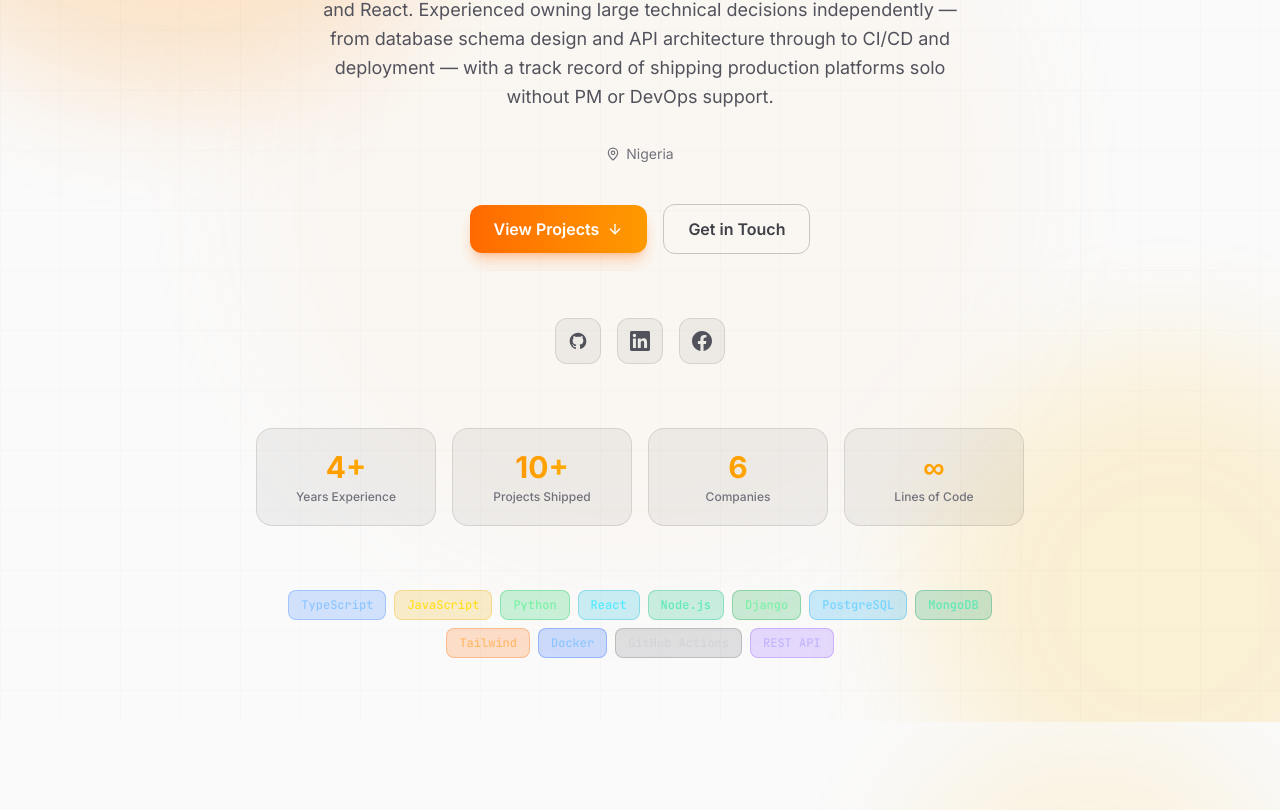
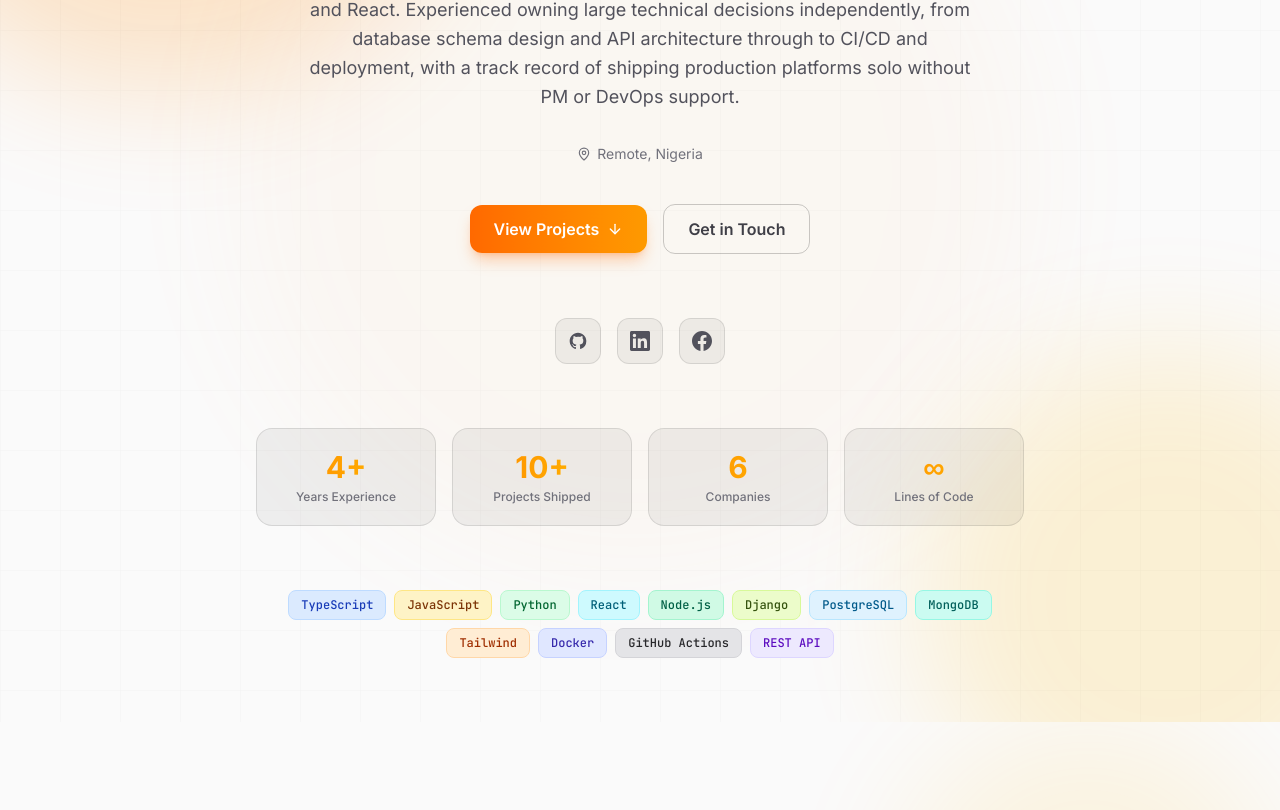
Before and after one commit to collinsoden/Collinsoden, a React (Vite) app: page / in a window 1280 px wide. Shown: the part 390-1200 px from the top of the page. Built offline with nearby package versions, Linux system fonts and the light colour scheme; no server answers.

Commit message:
fix: added separate colours for light theme batch display

```diff
--- a/src/data/portfolio.ts
+++ b/src/data/portfolio.ts
@@ -2,8 +2,8 @@ export const personalInfo = {
   name: "Collins Oden",
   title: "Fullstack Software Engineer",
   tagline: "Node.js · TypeScript · React",
-  bio: "Fullstack engineer with four years of experience building and shipping scalable backend systems and web applications across Node.js, TypeScript, Python and React. Experienced owning large technical decisions independently — from database schema design and API architecture through to CI/CD and deployment — with a track record of shipping production platforms solo without PM or DevOps support.",
-  location: "Nigeria",
+  bio: "Fullstack engineer with four years of experience building and shipping scalable backend systems and web applications across Node.js, TypeScript, Python and React. Experienced owning large technical decisions independently, from database schema design and API architecture through to CI/CD and deployment, with a track record of shipping production platforms solo without PM or DevOps support.",
+  location: "Remote, Nigeria",
   availability: "Open to opportunities",
   email: "Collinsoden22@gmail.com",
   github: "https://github.com/collinsoden",
@@ -42,42 +42,63 @@ export const skills = [
 export const techBadges = [
   {
     name: "TypeScript",
-    color: "bg-blue-500/20 text-blue-300 border-blue-500/30",
+    color:
+      "bg-blue-100 text-blue-800 border-blue-200 dark:bg-blue-500/20 dark:text-blue-300 dark:border-blue-500/30",
   },
   {
     name: "JavaScript",
-    color: "bg-yellow-500/20 text-yellow-300 border-yellow-500/30",
+    color:
+      "bg-amber-100 text-amber-900 border-amber-200 dark:bg-yellow-500/20 dark:text-yellow-300 dark:border-yellow-500/30",
   },
   {
     name: "Python",
-    color: "bg-green-500/20 text-green-300 border-green-500/30",
+    color:
+      "bg-green-100 text-green-800 border-green-200 dark:bg-green-500/20 dark:text-green-300 dark:border-green-500/30",
   },
-  { name: "React", color: "bg-cyan-500/20 text-cyan-300 border-cyan-500/30" },
+  {
+    name: "React",
+    color:
+      "bg-cyan-100 text-cyan-800 border-cyan-200 dark:bg-cyan-500/20 dark:text-cyan-300 dark:border-cyan-500/30",
+  },
   {
     name: "Node.js",
-    color: "bg-emerald-500/20 text-emerald-300 border-emerald-500/30",
+    color:
+      "bg-emerald-100 text-emerald-800 border-emerald-200 dark:bg-emerald-500/20 dark:text-emerald-300 dark:border-emerald-500/30",
   },
   {
     name: "Django",
-    color: "bg-green-600/20 text-green-300 border-green-600/30",
+    color:
+      "bg-lime-100 text-lime-900 border-lime-200 dark:bg-green-600/20 dark:text-green-300 dark:border-green-600/30",
   },
-  { name: "PostgreSQL", color: "bg-sky-500/20 text-sky-300 border-sky-500/30" },
+  {
+    name: "PostgreSQL",
+    color:
+      "bg-sky-100 text-sky-800 border-sky-200 dark:bg-sky-500/20 dark:text-sky-300 dark:border-sky-500/30",
+  },
   {
     name: "MongoDB",
-    color: "bg-emerald-600/20 text-emerald-300 border-emerald-600/30",
+    color:
+      "bg-teal-100 text-teal-800 border-teal-200 dark:bg-emerald-600/20 dark:text-emerald-300 dark:border-emerald-600/30",
   },
   {
     name: "Tailwind",
-    color: "bg-orange-500/20 text-orange-300 border-orange-500/30",
+    color:
+      "bg-orange-100 text-orange-800 border-orange-200 dark:bg-orange-500/20 dark:text-orange-300 dark:border-orange-500/30",
   },
-  { name: "Docker", color: "bg-blue-600/20 text-blue-300 border-blue-600/30" },
+  {
+    name: "Docker",
+    color:
+      "bg-indigo-100 text-indigo-800 border-indigo-200 dark:bg-blue-600/20 dark:text-blue-300 dark:border-blue-600/30",
+  },
   {
     name: "GitHub Actions",
-    color: "bg-zinc-500/20 text-zinc-300 border-zinc-500/30",
+    color:
+      "bg-zinc-200 text-zinc-800 border-zinc-300 dark:bg-zinc-500/20 dark:text-zinc-300 dark:border-zinc-500/30",
   },
   {
     name: "REST API",
-    color: "bg-violet-500/20 text-violet-300 border-violet-500/30",
+    color:
+      "bg-violet-100 text-violet-800 border-violet-200 dark:bg-violet-500/20 dark:text-violet-300 dark:border-violet-500/30",
   },
 ];
 
@@ -121,7 +142,7 @@ export const experience = [
     period: "2025 – 2026",
     location: "Remote",
     description:
-      "Architected and built the entire backend for a bug-bounty and software testing platform from scratch as the sole engineer — now in active App Store and Play Store review.",
+      "Architected and built the entire backend for a bug-bounty and software testing platform from scratch as the sole engineer, now in active App Store and Play Store review.",
     highlights: [
       "Built user management, submission workflows, and notification systems from scratch",
       "Designed and optimised PostgreSQL schemas to ensure data integrity under high-concurrency operations",
@@ -185,7 +206,7 @@ export const projects = [
     description:
       "A bug-bounty and software testing platform with user management, submission workflows, and notification systems. Currently in active App Store and Play Store review.",
     longDescription:
-      "Architected and built entirely solo — backend, frontend, and infrastructure — from schema design through to deployment.",
+      "Architected and built entirely solo, backend, frontend, and infrastructure, from schema design through to deployment.",
     tech: ["Node.js", "TypeScript", "PostgreSQL", "React", "Docker"],
     github: null,
     live: "https://testbounty.vercel.app",
@@ -211,7 +232,7 @@ export const projects = [
   {
     title: "Theodore Effiong",
     description:
-      "A bespoke personal portfolio site. Smooth animations, responsive layouts, and a strong personal brand aesthetic — designed and shipped end-to-end.",
+      "A bespoke personal portfolio site. Smooth animations, responsive layouts, and a strong personal brand aesthetic, designed and shipped end-to-end.",
     longDescription:
       "Designed and developed a bespoke portfolio site with smooth animations and responsive layouts.",
     tech: ["React", "TypeScript", "Tailwind CSS", "Vite"],
```
